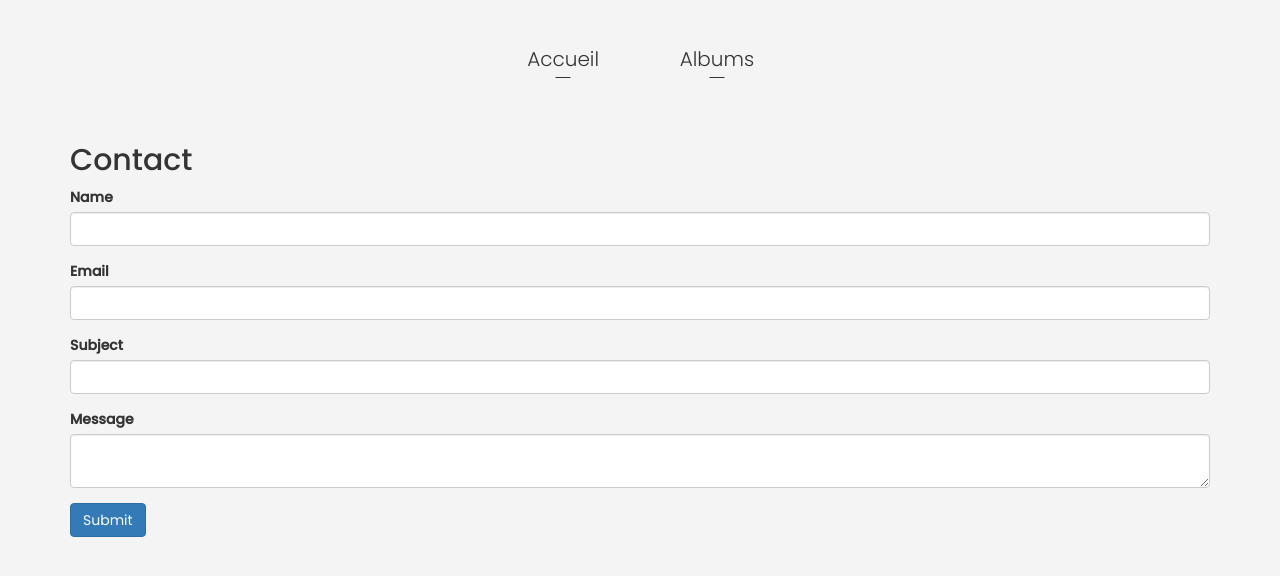
After one commit to Reelwens/SilexArtist, a PHP site: template views/pages/contact.twig in a window 1280 px wide. The commit adds this page. Shown: the top 576 px of the page. Run offline with PHP 8.4, Linux system fonts and the light colour scheme; the template is opened without the code that fills it, so the values that code supplies are empty; form fields are guessed from the names that the template uses; some libraries are stand-ins or nearby versions.

Commit message:
:sparkles: Add form

```diff
--- /dev/null
+++ b/views/pages/contact.twig
@@ -0,0 +1,43 @@
+{{ include('partials/header.twig') }}
+
+<h2>Contact</h2>
+
+{{ form_start(contact_form) }}
+
+    <div class="form-group">
+        {{ form_label(contact_form.name) }}
+        {{ form_widget(contact_form.name, { attr: { class: 'form-control' } }) }}
+        <div class="text-danger">
+            {{ form_errors(contact_form.name) }}
+        </div>
+    </div>
+
+    <div class="form-group">
+        {{ form_label(contact_form.email) }}
+        {{ form_widget(contact_form.email, { attr: { class: 'form-control' } }) }}
+        <div class="text-danger">
+            {{ form_errors(contact_form.email) }}
+        </div>
+    </div>
+
+    <div class="form-group">
+        {{ form_label(contact_form.subject) }}
+        {{ form_widget(contact_form.subject, { attr: { class: 'form-control' } }) }}
+        <div class="text-danger">
+            {{ form_errors(contact_form.subject) }}
+        </div>
+    </div>
+
+    <div class="form-group">
+        {{ form_label(contact_form.message) }}
+        {{ form_widget(contact_form.message, { attr: { class: 'form-control' } }) }}
+        <div class="text-danger">
+            {{ form_errors(contact_form.message) }}
+        </div>
+    </div>
+
+    <div class="form-group">
+        {{ form_widget(contact_form.submit, { attr: { class: 'btn btn-primary' } }) }}
+    </div>
+
+{{ include('partials/footer.twig') }}
```
Also changed, not shown: composer.json (+6 -2 lines), web/index.php (+120 -0 lines), 1 other file.
